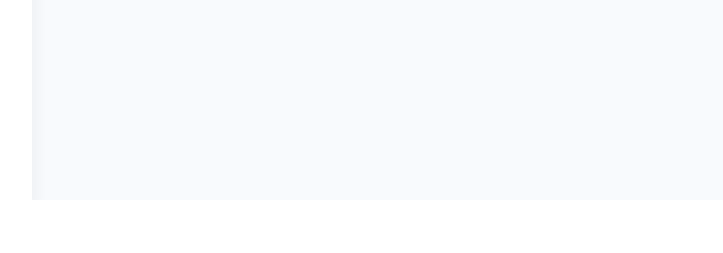
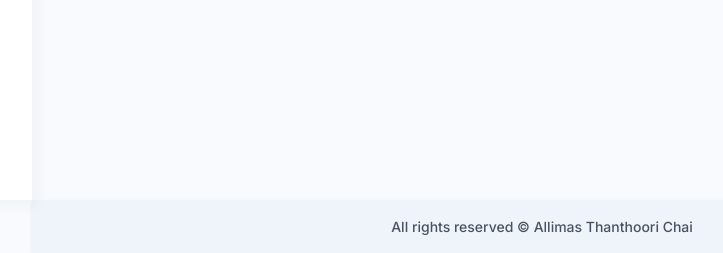
Before and after one commit to Riyaskhan005/Control_panel, a Flask app: page /dailysales/ in a window 1280 px wide. Shown: the part 600-853 px from the top of the page, without its empty margins (228-951 px from the left). Before the commit the page ends 800 px from the top, so only its background shows below. Run offline with Flask 3, Linux system fonts and the light colour scheme; the visitor is signed in with stand-in values (Sample User, id 1); some libraries are stand-ins or nearby versions.

Commit message:
footer added

```diff
--- a/Alimas_app/templates/base.html
+++ b/Alimas_app/templates/base.html
@@ -126,8 +126,16 @@
             {% endblock %}
           </div>
 
+
         </div>
       </div>
+      <!-- Footer Start -->
+    <footer class="footer bg-light text-center py-3 shadow-sm">
+      <div class="container">
+        <span class="text-muted">All rights reserved © Allimas Thanthoori Chai</span>
+      </div>
+    </footer>
+    <!-- Footer End -->
     </div>
   </div>
   <script src="https://code.jquery.com/jquery-3.6.0.min.js"></script>
```
